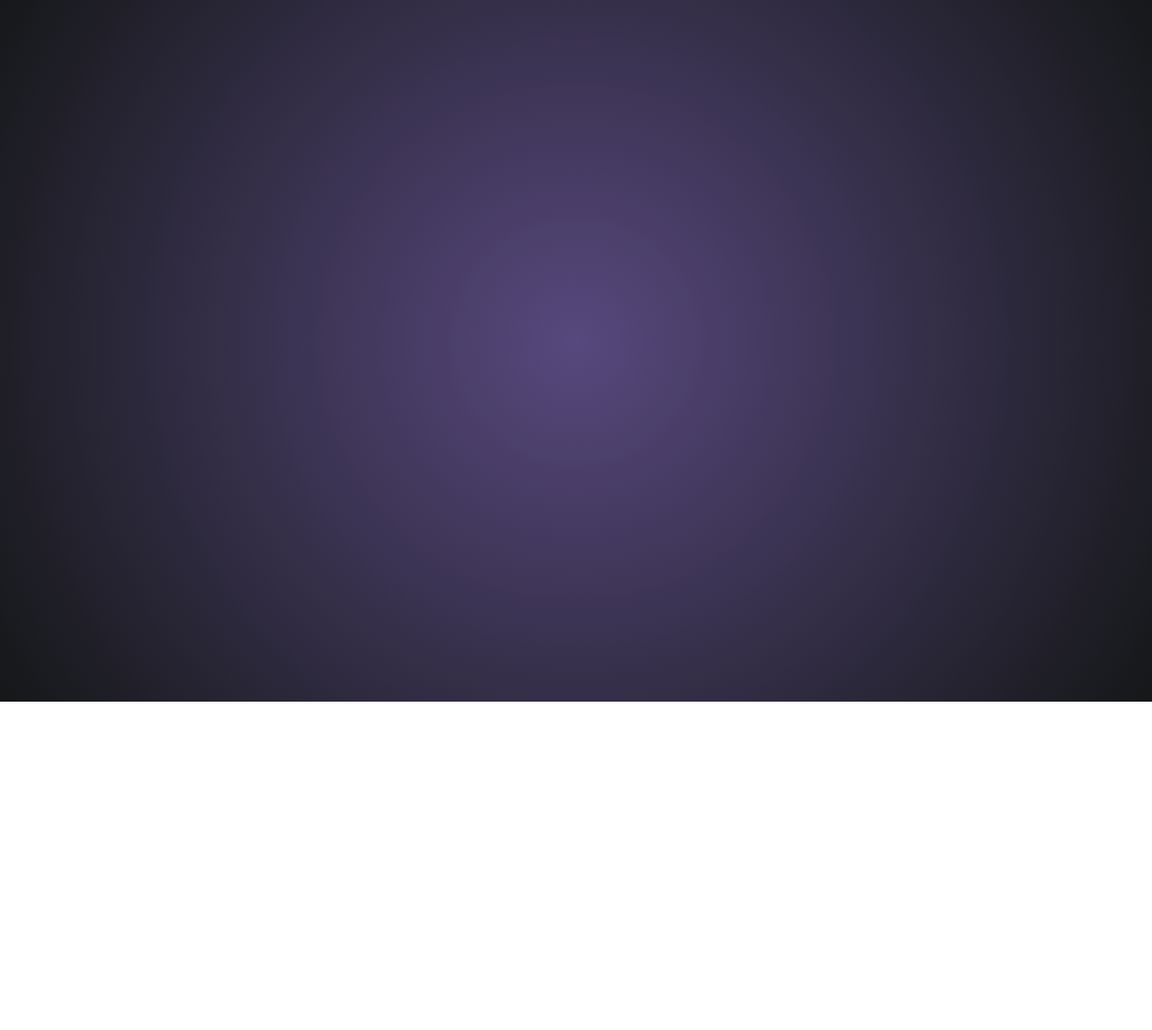
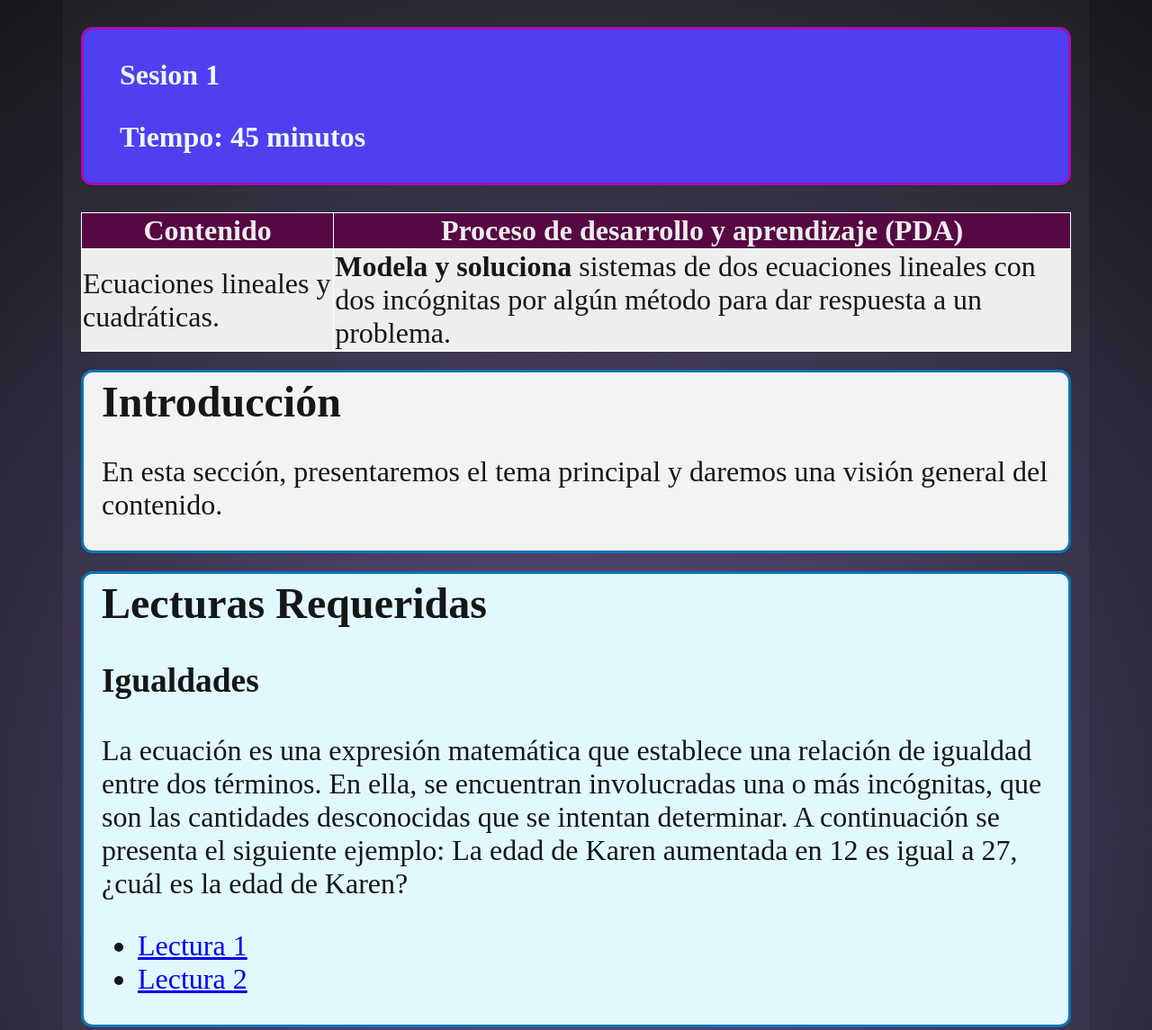
Before and after one commit to adjmedina/ElearningSecundaria, a plain HTML site: page index.html in a window 1280 px wide. Shown: the part 20-1165 px from the top of the page at 90% size. Before the commit the page ends 800 px from the top, so only its background shows below. Drawn offline with Linux system fonts and the light colour scheme.

Commit message:
Plantilla base para ficha terminada

```diff
--- a/css/style.css
+++ b/css/style.css
@@ -1,6 +1,115 @@
-body{
-    background: #57487D;
-    background: radial-gradient(circle at center, #57487D, #151718);
-    min-height: 100vh; /* Asegura que el body tenga al menos la altura de la ventana del navegador */
-    margin: 0;
+body {
+  background: #57487d;
+  background: radial-gradient(circle at center, #57487d, #151718);
+  min-height: 100vh; /* Asegura que el body tenga al menos la altura de la ventana del navegador */
+  margin: 0;
+  -webkit-box-shadow: 3px 3px 10px 3px #dddddd;
+  -moz-box-shadow: 3px 3px 10px 3px #dddddd;
+  box-shadow: 3px 3px 10px 3px #dddddd;
+  font-size: xx-large;
 }
+
+main {
+  max-width: 1100px;
+  margin: 0 auto; /* Centra horizontalmente */
+  padding: 20px; /* Agrega espacio alrededor del contenido */
+  background-color: rgba(255, 255, 255, 0.034);
+  color: #151718;
+  border-radius: 0 0 2% 2%;
+  border-color: #0c74b6 1px;
+}
+
+/* ---- Targetas de estudio ----------*/
+
+.sesion {
+  background: #503ff1;
+  margin: 30px 0 30px 0;
+  padding: 0 40px 0 40px;
+  border-radius: 1vw;
+  border: 3px solid #a80cb6;
+  font-weight: 700;
+  color: #e8faf7;
+}
+
+.pda {
+  overflow-x: auto;
+  width: 100%;
+
+  table {
+    border-collapse: collapse;
+  }
+
+  table th,
+  table td {
+    border: 1px solid #ffff;
+  }
+
+  table tr:nth-child(n) {
+    background: #e3c2eb;
+  }
+
+  table tr:nth-child(2n) {
+    background: #eee;
+  }
+  table th {
+    background: #570843;
+    color: #eee;
+  }
+
+  table td:hover {
+    background: #ca9cd8;
+    color: rgb(105, 9, 101);
+  }
+}
+
+section h2 {
+  margin-top: 5px;
+  margin-bottom: 5px;
+}
+
+.introduccion {
+  background: #f3f3f3;
+  margin: 20px 0 20px 0;
+  padding: 0 20px 0 20px;
+  border-radius: 1vw;
+  border: 3px solid #0c74b6;
+}
+
+.lectura {
+  background: rgb(226, 248, 255);
+  margin: 20px 0 20px 0;
+  padding: 0 20px 0 20px;
+  border: 3px solid #0c74b6;
+  border-radius: 1vw;
+}
+
+.actividad {
+  background: rgb(255, 227, 236);
+  margin: 20px 0 20px 0;
+  padding: 0 20px 0 20px;
+  border-radius: 1vw;
+  border-left: #f7307d 0.2em solid;
+  border-right: #f7307d 0.2em solid;
+}
+
+.complemento {
+  background: rgb(255, 241, 128);
+  margin: 20px 0 20px 0;
+  padding: 0 20px 0 20px;
+  border: 3px solid #acebff;
+  border-radius: 1vw;
+}
+
+.cierre {
+  background: rgb(188, 245, 223);
+  margin: 20px 0 20px 0;
+  padding: 0 20px 0 20px;
+  border-radius: 1vw;
+  border: 3px solid #2dc58b;
+}
+
+footer {
+  text-align: center;
+  font-size: 50%;
+  color: burlywood;
+}
--- a/index.html
+++ b/index.html
@@ -1,12 +1,97 @@
 <!DOCTYPE html>
 <html lang="en">
-<head>
-    <meta charset="UTF-8">
-    <meta name="viewport" content="width=device-width, initial-scale=1.0">
-    <link rel="stylesheet" type="text/css" href="css/style.css">
-    <title>Elearnig  Telesecundaria</title>
-</head>
-<body>
+  <head>
+    <meta charset="UTF-8" />
+    <meta name="viewport" content="width=device-width, initial-scale=1.0" />
+    <link rel="stylesheet" type="text/css" href="css/style.css" />
+    <title>Elearnig Telesecundaria</title>
+  </head>
+  <body>
+    <header>
+      <!-- Menú y otros elementos del encabezado -->
+    </header>
 
-</body>
+    <main>
+      <section id="sesion1" class="sesion">
+        <p>Sesion 1</p>
+        <p>Tiempo: 45 minutos</p>
+      </section>
+
+      <section class="pda">
+        <table class="pdaPensamiento">
+          <tr>
+            <th>Contenido</th>
+            <th>Proceso de desarrollo y aprendizaje (PDA)</th>
+          </tr>
+          <tr>
+            <td>Ecuaciones lineales y cuadráticas.</td>
+            <td>
+              <strong>Modela y soluciona</strong> sistemas de dos ecuaciones
+              lineales con dos incógnitas por algún método para dar respuesta a
+              un problema.
+            </td>
+          </tr>
+        </table>
+      </section>
+      <section class="introduccion">
+        <h2>Introducción</h2>
+        <p>
+          En esta sección, presentaremos el tema principal y daremos una visión
+          general del contenido.
+        </p>
+      </section>
+
+      <section class="lectura">
+        <h2>Lecturas Requeridas</h2>
+        <h3>Igualdades</h3>
+        <p>
+          La ecuación es una expresión matemática que establece una relación de
+          igualdad entre dos términos. En ella, se encuentran involucradas una o
+          más incógnitas, que son las cantidades desconocidas que se intentan
+          determinar. A continuación se presenta el siguiente ejemplo: La edad
+          de Karen aumentada en 12 es igual a 27, ¿cuál es la edad de Karen?
+        </p>
+        <ul>
+          <li><a href="https://www.ejemplo.com/lectura1">Lectura 1</a></li>
+          <li><a href="https://www.ejemplo.com/lectura2">Lectura 2</a></li>
+          <!-- Agrega más enlaces según sea necesario -->
+        </ul>
+      </section>
+
+      <section class="actividad">
+        <h2>Actividades</h2>
+        <p>
+          En esta sección, propondremos ejercicios, tareas o prácticas para que
+          los estudiantes apliquen lo aprendido.
+        </p>
+
+        <div class="evaluacion">
+          <h3>Evaluacion</h3>
+          En este apartado presntaremos un instrumento de Evaluacion
+        </div>
+
+        <!-- Agrega las actividades específicas -->
+      </section>
+
+      <section class="complemento">
+        <h2>Videos de reflexion</h2>
+        <p>
+          Presentaremos videos relacionados con el tema para profundizar en el
+          contenido.
+        </p>
+        <!-- Inserta los videos o enlaces a los videos -->
+      </section>
+
+      <section class="cierre">
+        <h2>Cierre</h2>
+        Se incluira npregunta para cerrar el tema o se retoman las de la
+        introduccion
+      </section>
+    </main>
+
+    <footer>
+      <!-- Pie de página con información adicional (opcional) -->
+      Telesecundaria Ricardo Flores Magón
+    </footer>
+  </body>
 </html>
```
